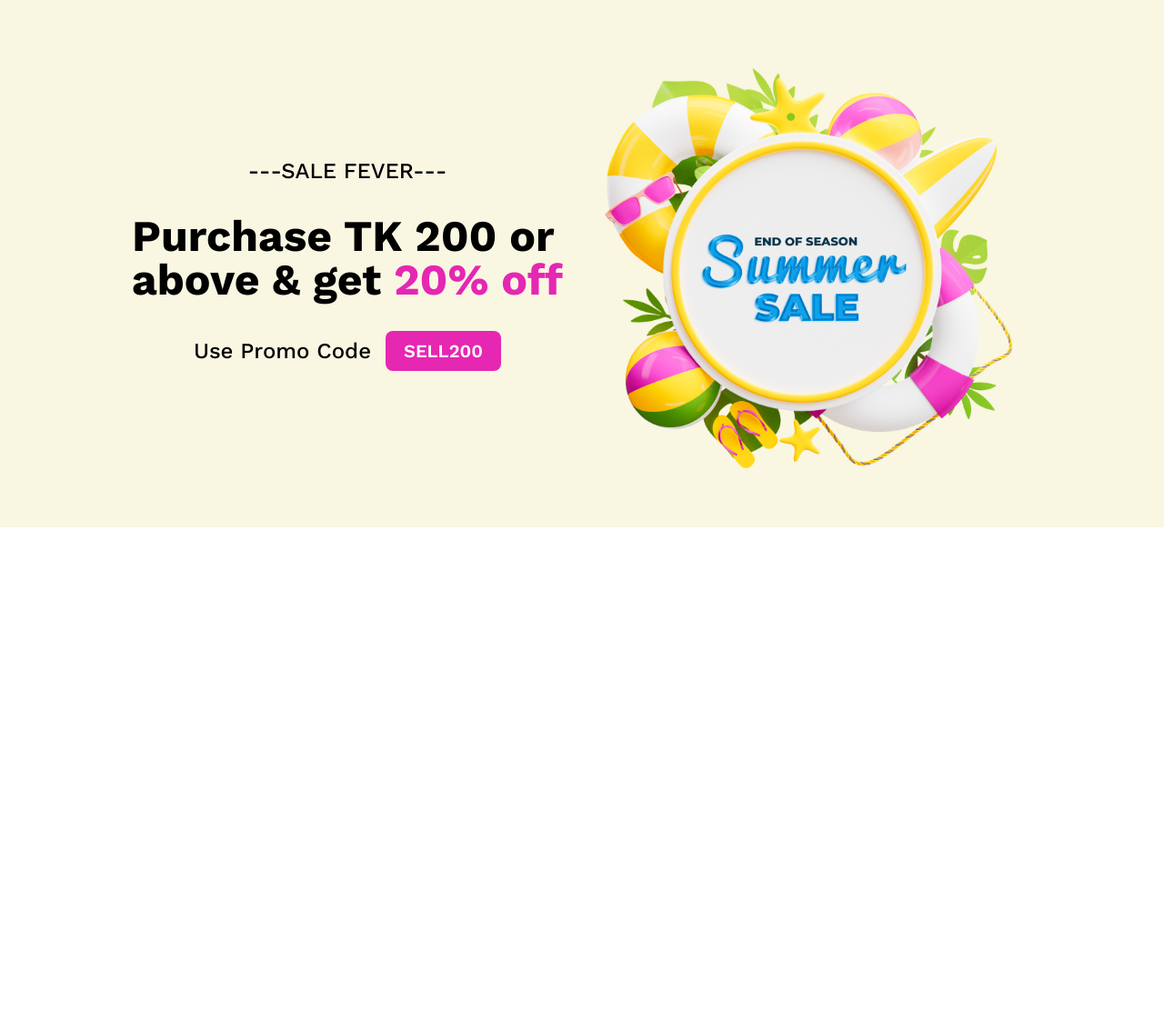
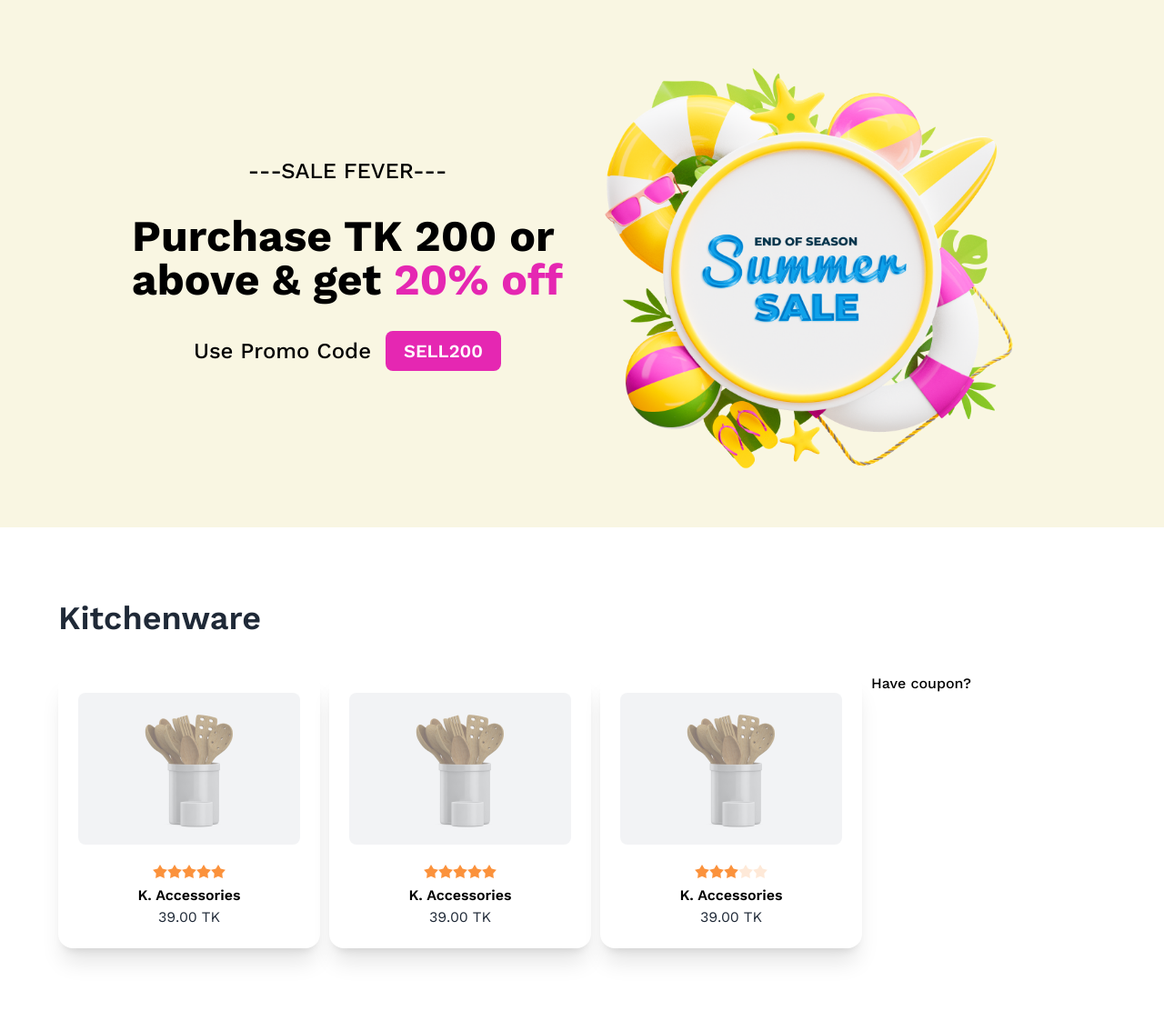
Before and after one commit to HasanurHasu/summer-sale, a plain HTML site: page index.html in a window 1280 px wide. Shown: the whole page at 91% size. Before the commit the page ends 800 px from the top, so only its background shows below. Drawn offline with nearby package versions, Linux system fonts and the light colour scheme.

Commit message:
added card

```diff
--- a/index.html
+++ b/index.html
@@ -33,11 +33,12 @@
                 <h4 class="text-black font-medium text-2xl">---SALE FEVER---</h4>
                 <h2 class="text-black font-bold text-5xl my-8">
                     Purchase TK 200 or <br>
-                     above & get <span class="text-[#E527B2]">20% off</span>
+                    above & get <span class="text-[#E527B2]">20% off</span>
                 </h2>
                 <div class="flex items-center">
                     <p class="text-black text-2xl font-medium">Use Promo Code</p>
-                    <button class="text-white text-xl font-semibold py-2 px-5 rounded-lg ml-4 bg-[#E527B2]">SELL200</button>
+                    <button
+                        class="text-white text-xl font-semibold py-2 px-5 rounded-lg ml-4 bg-[#E527B2]">SELL200</button>
                 </div>
             </div>
             <div>
@@ -46,11 +47,80 @@
         </div>
     </header>
 
-    <main>
-        <!-- Kitchenware Section -->
-        <section>
+    <main class="max-w-6xl m-auto">
 
+        <section class="grid mt-20">
+            <div class="">
+                <h1 class="text-4xl font-semibold mb-10">Kitchenware</h1>
+                <div class="grid grid-cols-4 gap-10">
+
+                    <!-- card 1 -->
+                    <div class="card w-72 p-5 bg-base-100 shadow-xl border-2 border-white hover:border-[#E527B2] hover:border-2">
+                        <div class="relative flex items-center justify-center ">
+                            <div class="absolute inset-0 bg-gray-200 opacity-50 z-0 rounded-lg"></div>
+                            <img src="./images/prod1.png" alt="Your Image" class="py-4">
+                        </div>
+                        <div class=" items-center text-center mt-5">
+                            <div class="rating rating-sm">
+                                <input type="radio" name="rating-5" class="mask mask-star-2 bg-orange-400" />
+                                <input type="radio" name="rating-5" class="mask mask-star-2 bg-orange-400" />
+                                <input type="radio" name="rating-5" class="mask mask-star-2 bg-orange-400" checked />
+                                <input type="radio" name="rating-5" class="mask mask-star-2 bg-orange-400" />
+                                <input type="radio" name="rating-5" class="mask mask-star-2 bg-orange-400" />
+                            </div>
+                            <h2 class="text-black text-center font-semibold">K. Accessories</h2>
+                            <p>39.00 TK</p>
+                        </div>
+                    </div>
+                    <!-- card 1 -->
+                    <div class="card w-72 p-5 bg-base-100 shadow-xl border-2 border-white hover:border-[#E527B2] hover:border-2">
+                        <div class="relative flex items-center justify-center ">
+                            <div class="absolute inset-0 bg-gray-200 opacity-50 z-0 rounded-lg"></div>
+                            <img src="./images/prod1.png" alt="Your Image" class="py-4">
+                        </div>
+                        <div class=" items-center text-center mt-5">
+                            <div class="rating rating-sm">
+                                <input type="radio" name="rating-5" class="mask mask-star-2 bg-orange-400" />
+                                <input type="radio" name="rating-5" class="mask mask-star-2 bg-orange-400" />
+                                <input type="radio" name="rating-5" class="mask mask-star-2 bg-orange-400" checked />
+                                <input type="radio" name="rating-5" class="mask mask-star-2 bg-orange-400" />
+                                <input type="radio" name="rating-5" class="mask mask-star-2 bg-orange-400" />
+                            </div>
+                            <h2 class="text-black text-center font-semibold">K. Accessories</h2>
+                            <p>39.00 TK</p>
+                        </div>
+                    </div>
+                    <!-- card 1 -->
+                    <div class="card w-72 p-5 bg-base-100 shadow-xl border-2 border-white hover:border-[#E527B2] hover:border-2">
+                        <div class="relative flex items-center justify-center ">
+                            <div class="absolute inset-0 bg-gray-200 opacity-50 z-0 rounded-lg"></div>
+                            <img src="./images/prod1.png" alt="Your Image" class="py-4">
+                        </div>
+                        <div class=" items-center text-center mt-5">
+                            <div class="rating rating-sm">
+                                <input type="radio" name="rating-5" class="mask mask-star-2 bg-orange-400" />
+                                <input type="radio" name="rating-5" class="mask mask-star-2 bg-orange-400" />
+                                <input type="radio" name="rating-5" class="mask mask-star-2 bg-orange-400" checked />
+                                <input type="radio" name="rating-5" class="mask mask-star-2 bg-orange-400" />
+                                <input type="radio" name="rating-5" class="mask mask-star-2 bg-orange-400" />
+                            </div>
+                            <h2 class="text-black text-center font-semibold">K. Accessories</h2>
+                            <p>39.00 TK</p>
+                        </div>
+                    </div>
+
+
+                    <!-- Coupon -->
+                    <div class="row-span-3">
+                        <div>
+                            <h1 class="text-black font-medium">Have coupon?</h1>
+                        </div>
+                    </div>
+                </div>
+
+            </div>
         </section>
+
     </main>
 
 
```
